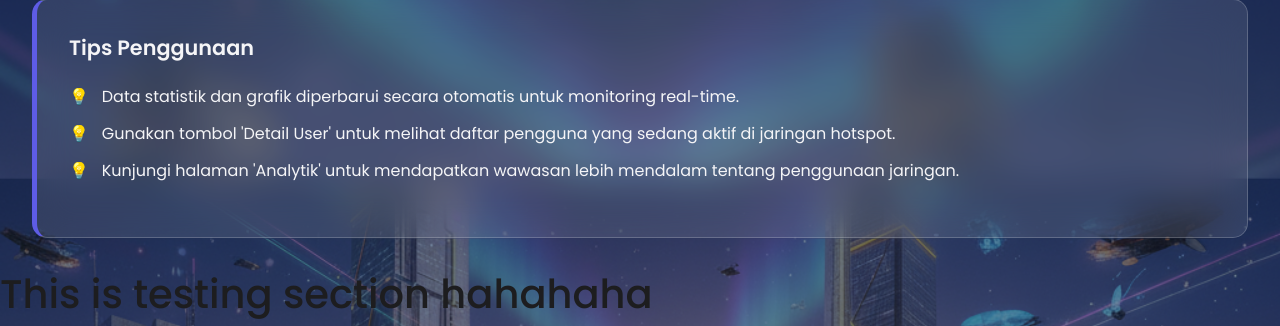
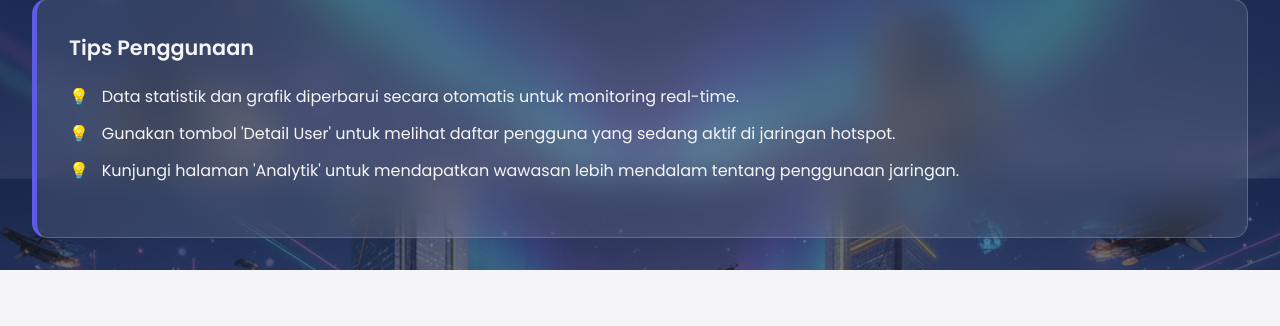
Before and after one commit to lmugmxpolinema/Web-Monitoring-Hostspot-Sleman, a Flask app: page /dashboard in a window 1280 px wide. Shown: the part 1315-1641 px from the top of the page. After the commit the page ends 1585 px from the top, so only its background shows below. Run offline with Flask 3, Linux system fonts and the light colour scheme; data that the repository does not hold is empty.

Commit message:
test piepline

```diff
--- a/templates/dashboard.html
+++ b/templates/dashboard.html
@@ -315,10 +315,6 @@
         </div>
     </div>
 
-    <div class="testing-section">
-        <H1>This is testing section hahahaha</H1>
-    </div>
-
     <script src="https://cdn.jsdelivr.net/npm/bootstrap@5.1.3/dist/js/bootstrap.bundle.min.js"></script>
     <script>
         let userHistoryLineChart;
```
Also changed, not shown: 1 other file.
